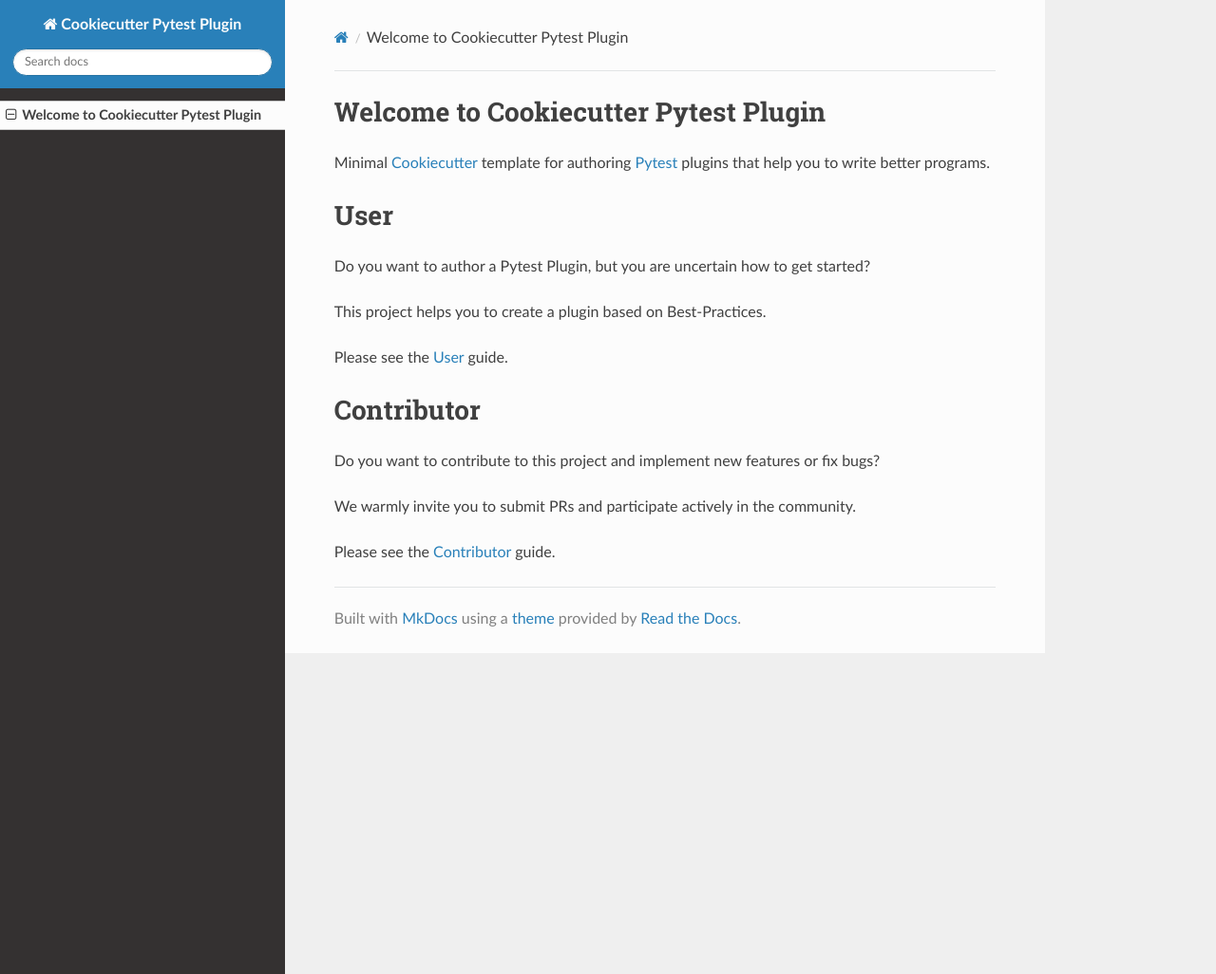
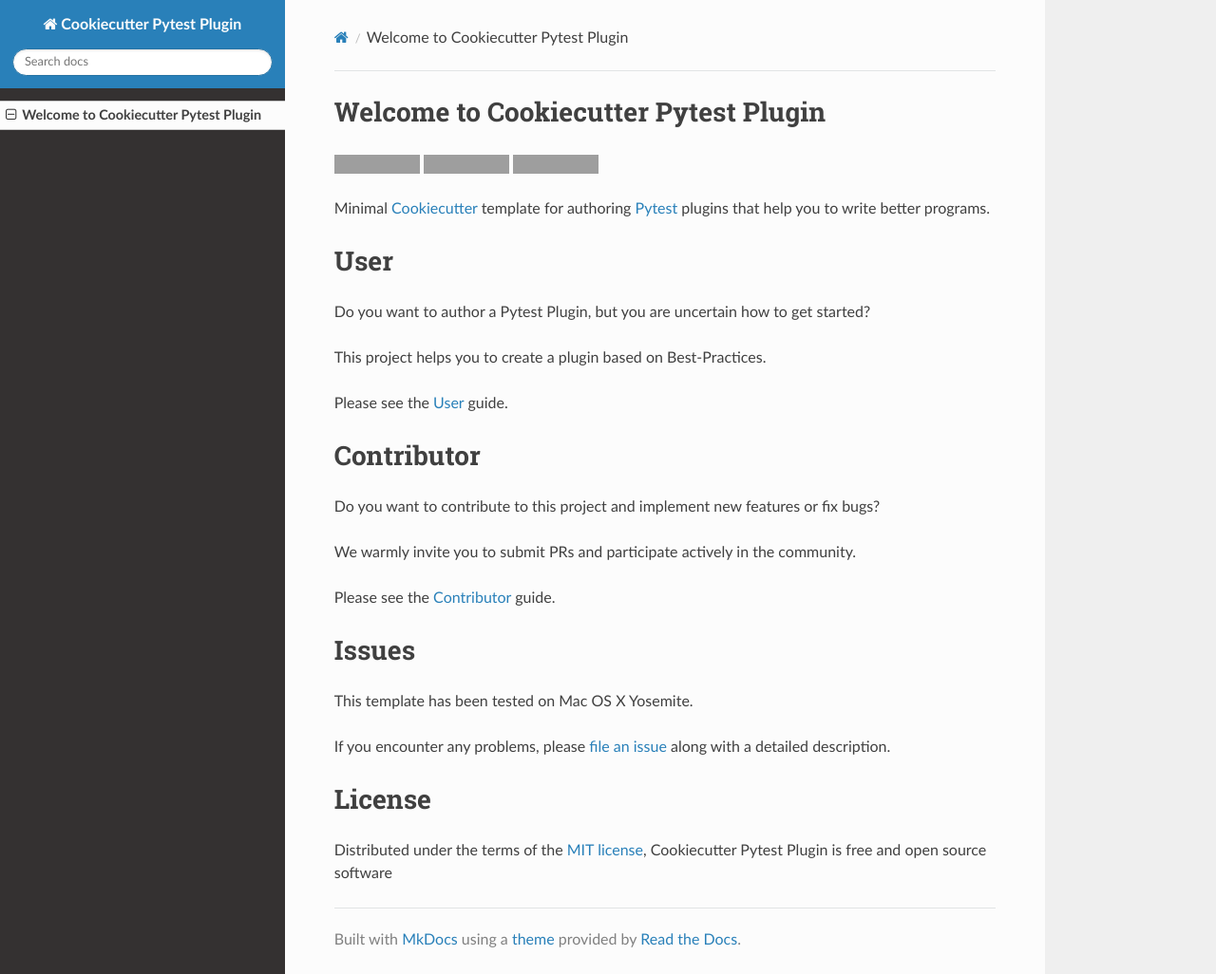
Before and after one commit to pytest-dev/cookiecutter-pytest-plugin, an MkDocs documentation site: the page built from docs/index.md, in a window 1280 px wide and 1026 px high. Shown: the whole window at 95% size. Built offline with MkDocs 1.6.1, drawn with Linux system fonts in a browser that asks for light colours; nearby versions of some CDN libraries; grey boxes are pictures that could not be loaded.

Commit message:
Add badges, Issues and License to index.md

```diff
--- a/docs/index.md
+++ b/docs/index.md
@@ -1,4 +1,8 @@
 # Welcome to Cookiecutter Pytest Plugin
+
+[![Join Chat on Gitter.im][gitter_badge]][gitter]
+[![See Build Status on Travis CI][travis_badge]][travis]
+[![Documentation Status][docs_badge]][documentation]
 
 Minimal [Cookiecutter] template for authoring [Pytest] plugins that help
 you to write better programs.
@@ -21,7 +25,29 @@
 
 Please see the [Contributor] guide.
 
+Issues
+======
+
+This template has been tested on Mac OS X Yosemite.
+
+If you encounter any problems, please [file an issue] along with a
+detailed description.
+
+License
+=======
+
+Distributed under the terms of the [MIT license], Cookiecutter Pytest
+Plugin is free and open source software
+
   [Contributor]: contributor-guide/quickstart.md
   [User]: user-guide/quickstart.md
   [Cookiecutter]: https://github.com/audreyr/cookiecutter
   [Pytest]: https://github.com/pytest-dev/pytest
+  [gitter_badge]: https://badges.gitter.im/Join%20Chat.svg
+  [gitter]: https://gitter.im/pytest-dev/cookiecutter-pytest-plugin?utm_source=badge&utm_medium=badge&utm_campaign=pr-badge&utm_content=badge (Join Chat on Gitter.im)
+  [travis_badge]: https://travis-ci.org/pytest-dev/cookiecutter-pytest-plugin.svg?branch=master
+  [travis]: https://travis-ci.org/pytest-dev/cookiecutter-pytest-plugin (See Build Status on Travis CI)
+  [docs_badge]: https://readthedocs.org/projects/cookiecutter-pytest-plugin/badge/?version=latest
+  [documentation]: https://readthedocs.org/projects/cookiecutter-pytest-plugin/?badge=latest (Documentation Status)
+  [MIT license]: http://opensource.org/licenses/MIT
+  [file an issue]: https://github.com/pytest-dev/cookiecutter-pytest-plugin/issues
```
